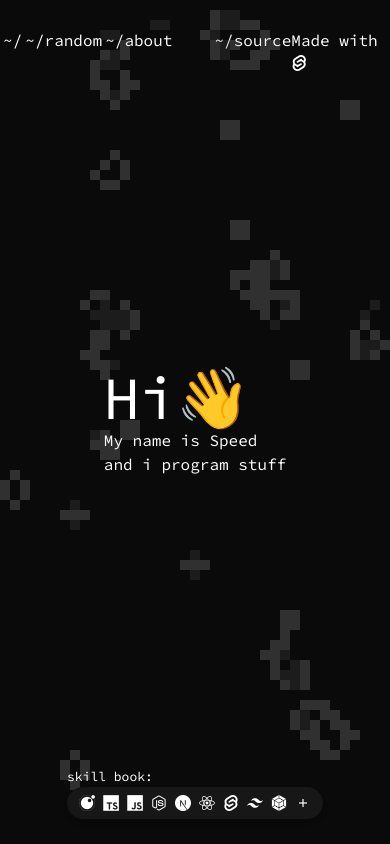
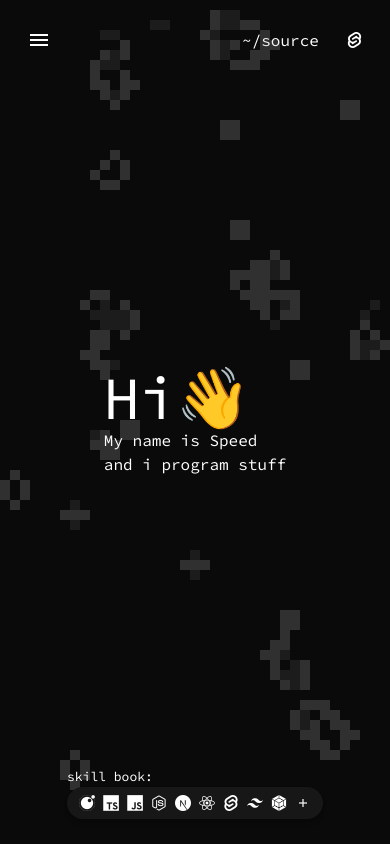
Before and after one commit to Deepsn/portfolio, a SvelteKit app: page / in a window 390 px wide. Built offline with nearby package versions, Linux system fonts and the light colour scheme.

Commit message:
chore: minor changes to popup style chore: hamburguer icon on small screens

```diff
--- a/src/app.html
+++ b/src/app.html
@@ -18,6 +18,10 @@
 			rel="stylesheet"
 			href="https://fonts.googleapis.com/css2?family=Material+Symbols+Outlined:opsz,wght,FILL,GRAD@24,400,0,0"
 		/>
+		<link
+			rel="stylesheet"
+			href="https://fonts.googleapis.com/css2?family=Material+Symbols+Outlined:opsz,wght,FILL,GRAD@20,400,0,0"
+		/>
 
 		%sveltekit.head%
 	</head>
--- a/src/components/Navbar.svelte
+++ b/src/components/Navbar.svelte
@@ -1,16 +1,20 @@
 <nav class="flex w-full my-7 justify-between">
-	<ul class="flex w-[45%] justify-evenly">
+	<ul class="flex w-[45%] justify-evenly items-center">
+		<i id="menu" class="hidden material-symbols-outlined">menu</i>
 		<a href="/">~/</a>
 		<a href="/random">~/random</a>
 		<a href="/about">~/about</a>
 	</ul>
 
-	<ul class="flex w-[45%] justify-evenly">
+	<ul class="flex w-[45%] justify-evenly items-center">
 		<a href="https://github.com/Deepsn/portfolio">~/source</a>
-		<p>
+		<p id="made-with">
 			Made with
-			<i class="devicon-svelte-plain" />
+			<a href="https://svelte.dev">
+				<i class="devicon-svelte-plain" />
+			</a>
 		</p>
+		<i id="made-with-simple" class="hidden devicon-svelte-plain" />
 	</ul>
 </nav>
 
@@ -23,4 +27,26 @@
 	a:hover {
 		text-decoration-color: white;
 	}
+
+	@media screen and (max-width: 655px) {
+		#made-with {
+			display: none;
+		}
+
+		#made-with-simple {
+			display: block;
+		}
+
+		#menu {
+			display: block;
+		}
+
+		nav > ul:nth-child(1) {
+			width: 20%;
+		}
+
+		nav > ul:nth-child(1) > a {
+			display: none;
+		}
+	}
 </style>
--- a/src/components/Popup.svelte
+++ b/src/components/Popup.svelte
@@ -18,7 +18,7 @@
 <div
 	class="{enabled
 		? 'bg-neutral-800'
-		: 'bg-transparent'} absolute inline transition-all translate-y-[-45px] p-1 rounded-full"
+		: 'bg-transparent'} absolute inline transition-all translate-y-[-45px] p-2 rounded-lg"
 >
 	<p class="{enabled ? '' : 'text-transparent'} select-none transition-all">{iconName}</p>
 </div>
--- a/src/routes/+layout.svelte
+++ b/src/routes/+layout.svelte
@@ -9,13 +9,18 @@
 <slot />
 
 <style lang="postcss">
+	:global(i) {
+		pointer-events: none;
+		user-select: none;
+	}
 	:global(body) {
 		background-color: theme(colors.neutral.950);
 	}
 	:global(body),
 	:global(html) {
 		overflow: hidden;
-		min-height: 100vh;
+		width: 100%;
+		height: 100%;
 	}
 	:global(*) {
 		color: white;
--- a/src/routes/+page.svelte
+++ b/src/routes/+page.svelte
@@ -38,10 +38,7 @@
 				</Popup>
 			{/each}
 			<Popup iconName="currently learning">
-				<i
-					class="flex justify-center text-[16px] material-symbols-outlined pointer-events-none select-none"
-					>add</i
-				>
+				<i class="flex justify-center text-[16px] material-symbols-outlined">add</i>
 			</Popup>
 		</div>
 	</div>
```
